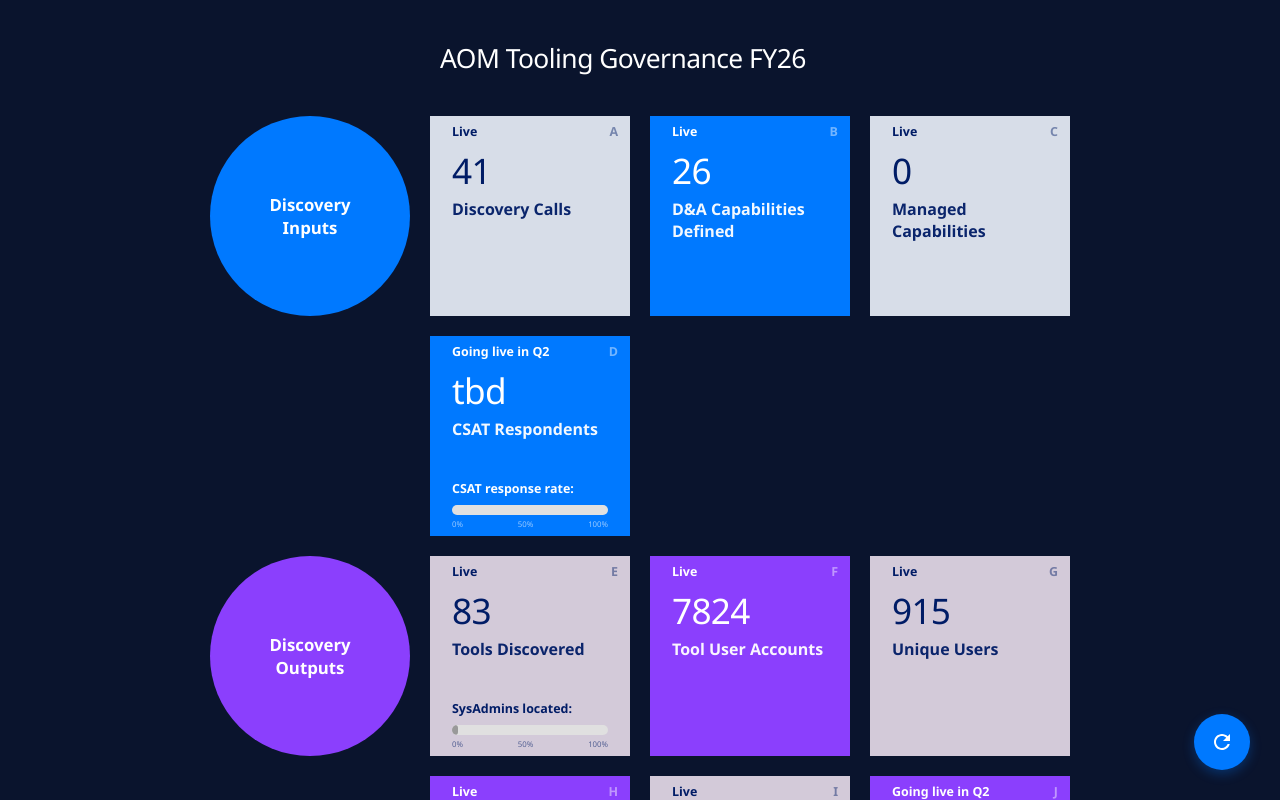
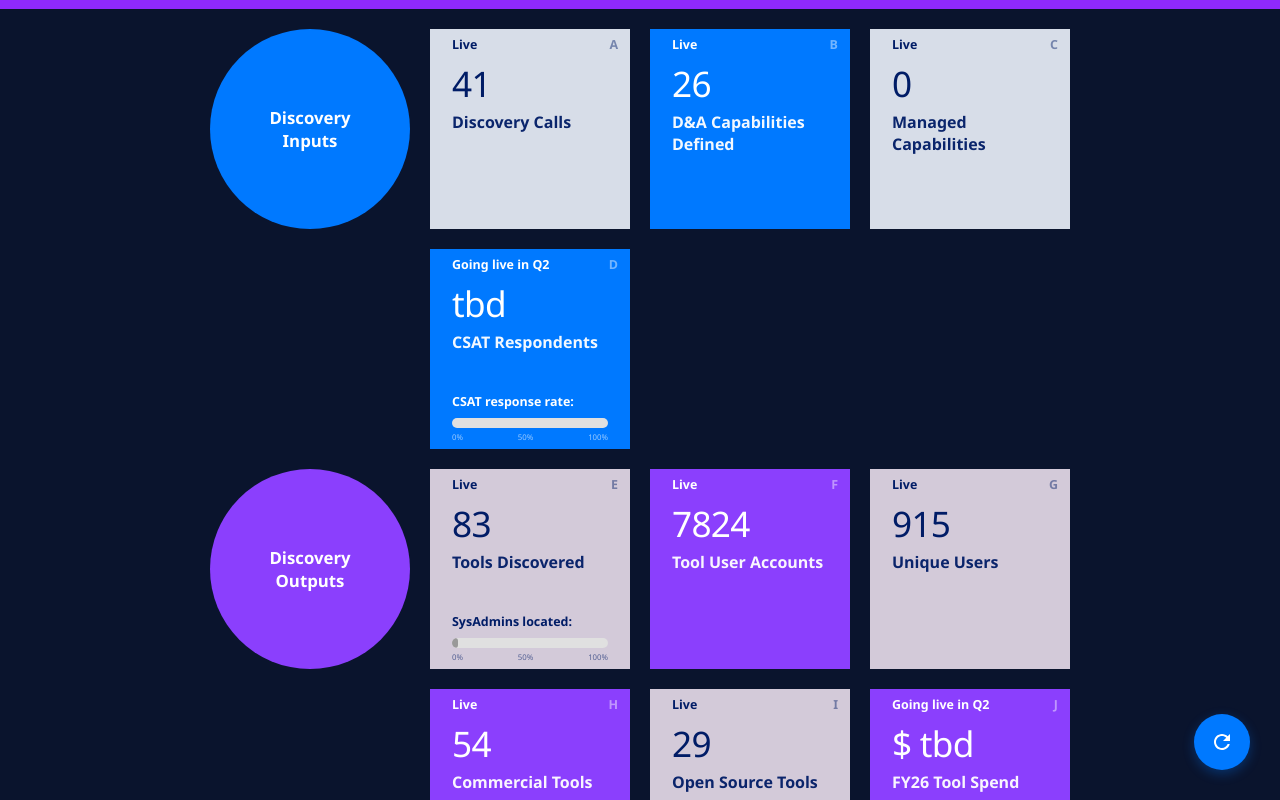
Before and after one commit to kd-gitgub/aom-tool-metrics-dashboard, a plain HTML site: page index.html in a window 1280 px wide. Drawn offline with nearby package versions, Linux system fonts and the light colour scheme.

Commit message:
Add files via upload

```diff
--- a/index.html
+++ b/index.html
@@ -27,27 +27,16 @@
             height: 100vh;
             overflow: auto; /* Allow scrolling within container */
             background: #0A142D;
+            border-top: 9px solid #8F29FC; /* Added purple top border at very top */
         }
 
         .container {
             min-width: 920px; /* Fixed minimum width */
             width: 920px; /* Fixed width to prevent responsive issues */
-            margin: 40px auto;
+            margin: 20px auto 40px auto; /* Reduced top margin since no header */
             padding: 0 20px;
         }
 
-        .header {
-            margin-bottom: 40px;
-            text-align: left;
-            margin-left: 240px; /* Align with the start of the metric cards */
-        }
-
-        .header h1 {
-            color: white;
-            font-size: 1.65em;
-            font-weight: 300;
-            letter-spacing: -0.02em;
-        }
 
         /* Dashboard with fixed layout */
         .dashboard-wrapper {
@@ -479,10 +468,6 @@
 <body>
     <div class="outer-wrapper">
         <div class="container">
-            <div class="header">
-                <h1>AOM Tooling Governance FY26</h1>
-            </div>
-
             <div class="dashboard-wrapper">
                 <div id="dashboard-container">
                     <div class="loading-container">Loading dashboard data...</div>
@@ -883,6 +868,10 @@
             const metric = metricsData[metricId];
             if (!metric) return;
 
+            // Scroll to top to ensure modal is visible
+            window.scrollTo(0, 0);
+            document.querySelector('.outer-wrapper').scrollTop = 0;
+
             // Determine section and set header class
             modalHeader.className = 'modal-header';
             if (metric.section === 'inputs') {
```
